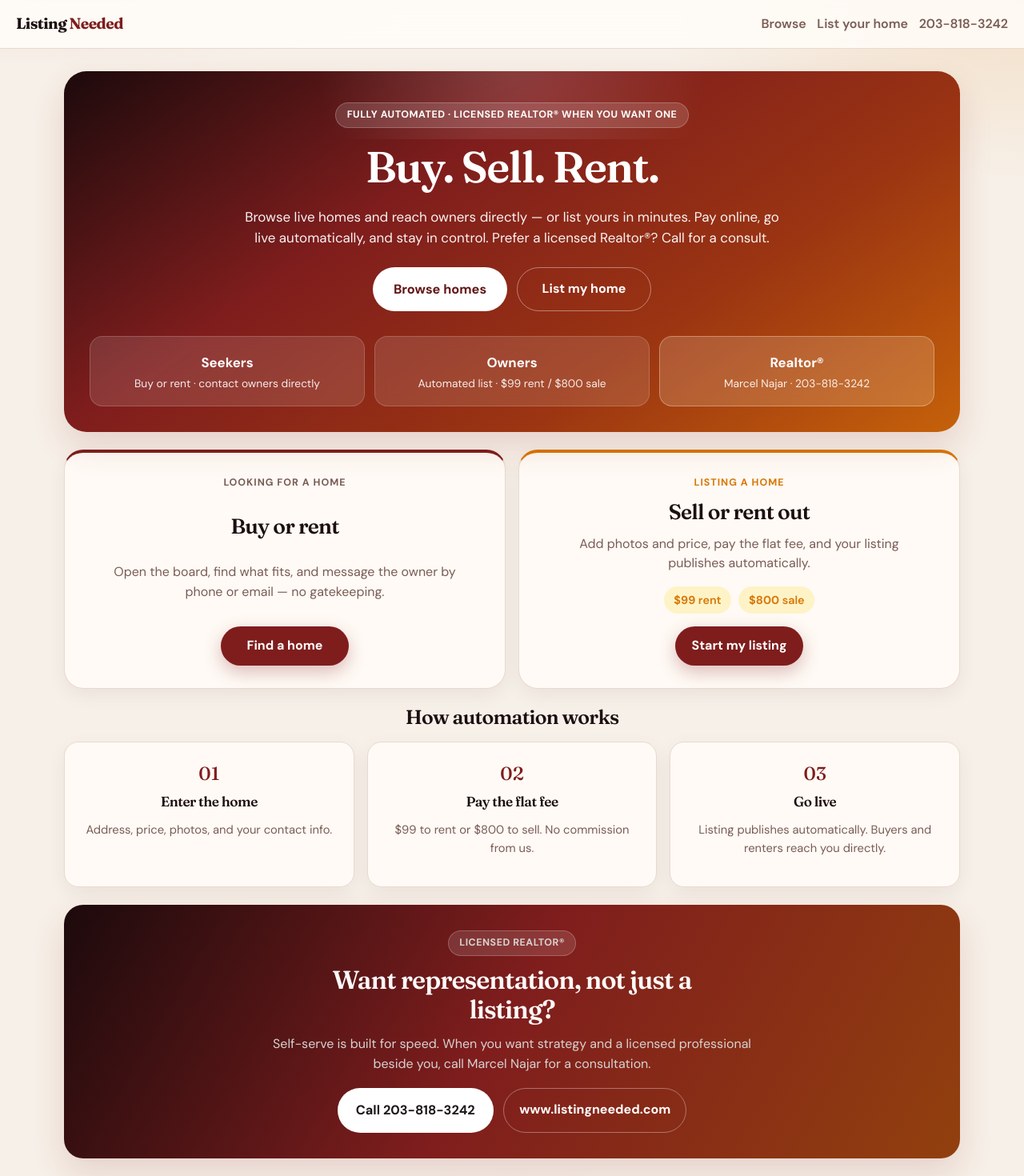
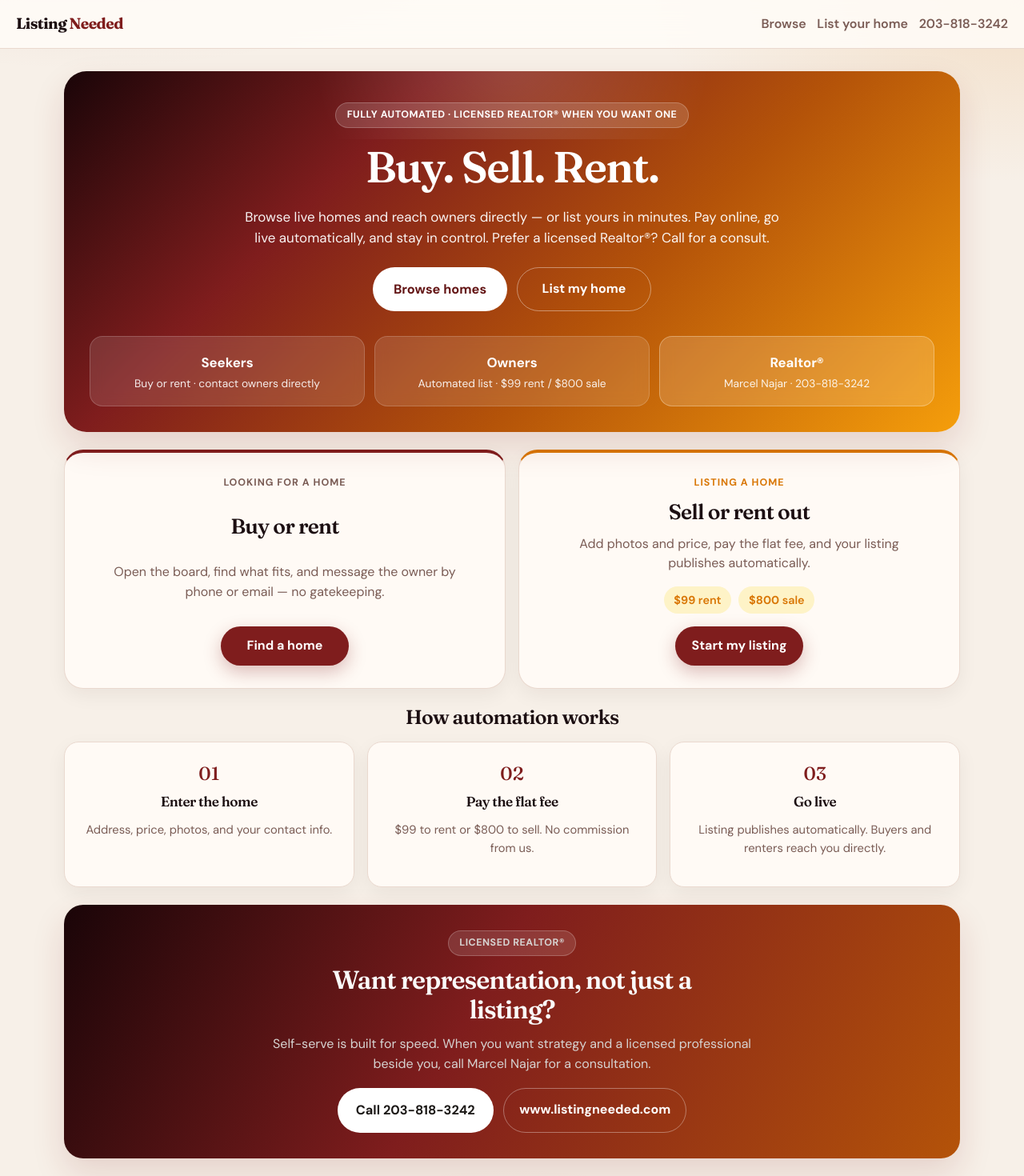
Before and after one commit to bureauficoaacredit-debug/listingneeded, a React (Vite) app: page / in a window 1280 px wide. Shown: the top 1470 px of the page at 80% size. Built offline with nearby package versions, Linux system fonts and the light colour scheme.

Commit message:
design: punch amber glow in cinematic hero

```diff
--- a/src/styles/app.css
+++ b/src/styles/app.css
@@ -86,7 +86,7 @@ main { width: min(1120px, calc(100% - 2rem)); margin: 0 auto; padding: 1.75rem 0
   padding: 2.4rem 2rem 2rem;
   border-radius: 28px;
   background:
-    linear-gradient(145deg, #1c0a0c 0%, #7f1d1d 36%, #9a3412 68%, #d97706 115%);
+    linear-gradient(135deg, #1a0508 0%, #7f1d1d 30%, #b45309 62%, #f59e0b 100%);
   color: #fff;
   box-shadow: var(--shadow);
   overflow: hidden;
@@ -241,7 +241,7 @@ main { width: min(1120px, calc(100% - 2rem)); margin: 0 auto; padding: 1.75rem 0
 .realtor-band {
   border-radius: 24px;
   padding: 2rem 1.6rem;
-  background: linear-gradient(120deg, #1c0a0c 0%, #7f1d1d 48%, #92400e 100%);
+  background: linear-gradient(120deg, #1a0508 0%, #7f1d1d 45%, #b45309 100%);
   color: #fafaf9;
   box-shadow: var(--shadow);
 }
```
